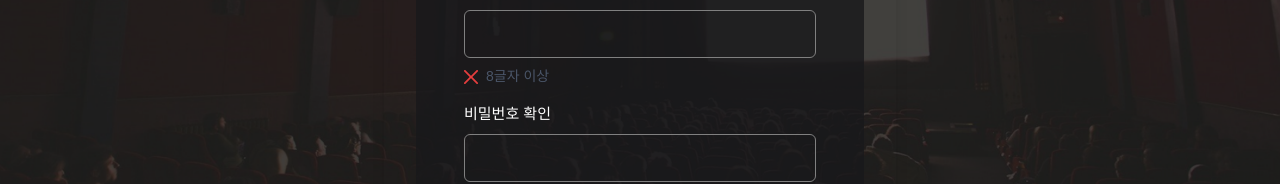
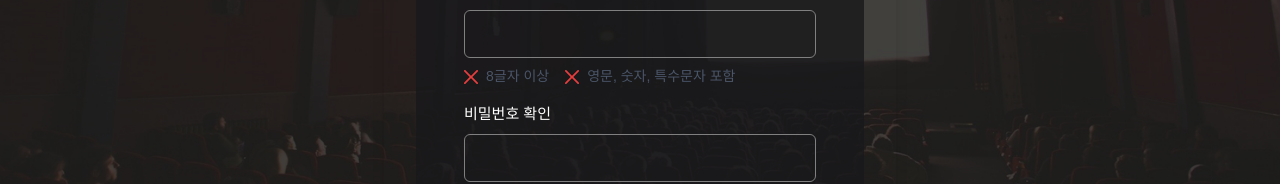
Before and after one commit to chany0ng/move-us-project, a React (Vite) app in the folder frontend/movie-us-frontend/: page /signup in a window 1280 px wide. Shown: the part 532-716 px from the top of the page. Built offline with nearby package versions, Linux system fonts and the light colour scheme; a web font is replaced by a local one.

Commit message:
11041705 재하

```diff
--- a/frontend/movie-us-frontend/src/pages/login/SignUp.jsx
+++ b/frontend/movie-us-frontend/src/pages/login/SignUp.jsx
@@ -46,8 +46,8 @@ const SignUp = () => {
       return;
     }
 
-    if (!checks.length(password)) {
-      alert("비밀번호는 8글자 이상이어야 합니다.");
+    if (!checks.length(password) || !checks.pattern(password)) {
+      alert("비밀번호는 영문, 숫자, 특수문자를 포함하여 최소 8자 이상이어야 합니다.");
       return;
     }
 
@@ -75,6 +75,10 @@ const SignUp = () => {
   const checks = {
     length: (pwd) => pwd.length >= 8,
     match: (pwd, confirmPwd) => pwd === confirmPwd,
+    pattern: (pwd) => {
+      const regex = /^(?=.*[a-zA-Z])(?=.*\d)(?=.*[@$!%*?&#])[A-Za-z\d@$!%*?&#]{8,}$/;
+      return regex.test(pwd);
+    }
   };
 
   // 이메일 유효성 검사
@@ -209,8 +213,7 @@ const SignUp = () => {
                   value={password}
                   onChange={(e) => setPassword(e.target.value)}
                 />
-                <Flex mt={2} flexWrap="wrap">
-                  <Box flex="1" minW="250px">
+                <Flex mt={2} flexWrap="wrap" gap={4}>
                   <Text
                     fontSize="sm"
                     color="gray.600"
@@ -224,7 +227,19 @@ const SignUp = () => {
                     )}
                     8글자 이상
                   </Text>
-                  </Box>
+                  <Text
+                    fontSize="sm"
+                    color="gray.600"
+                    display="flex"
+                    alignItems="center"
+                  >
+                    {checks.pattern(password) ? (
+                      <CheckIcon color="green.500" mr={2} />
+                    ) : (
+                      <CloseIcon color="red.500" mr={2} />
+                    )}
+                    영문, 숫자, 특수문자 포함
+                  </Text>
                 </Flex>
               </FormControl>
 
```
Lines whose indentation alone changed are shown as unchanged.
